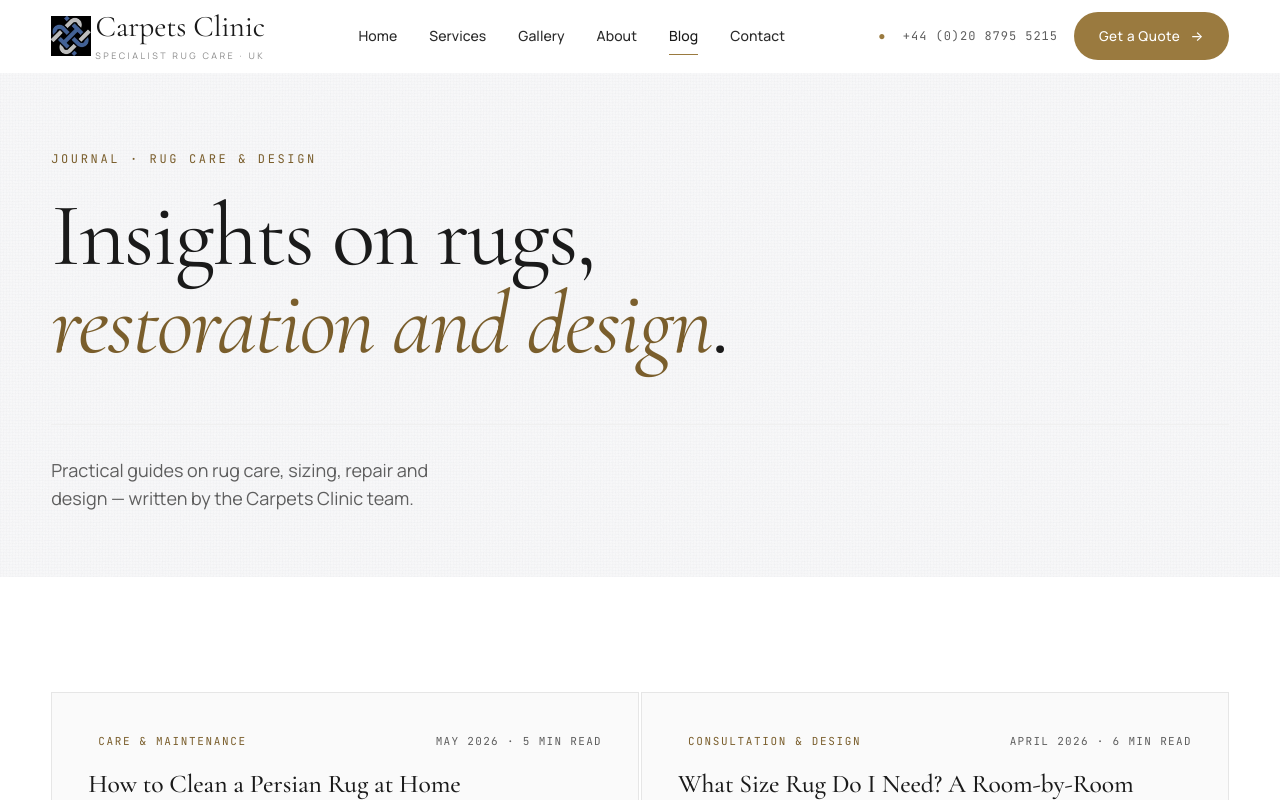
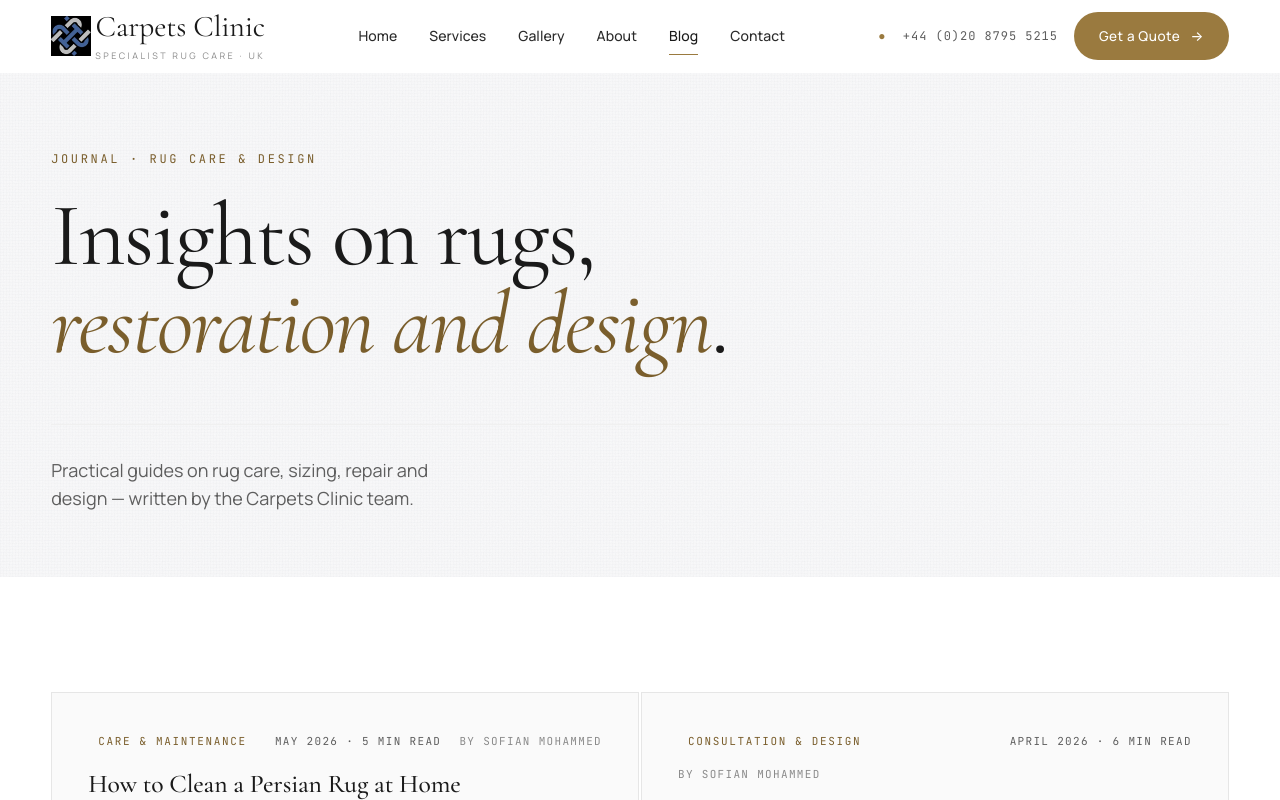
Before and after one commit to sofian-cc/carpets-clinic, a React (Vite) app: page / in a window 1280 px wide. Both pictures are taken after a click on the button "Journal". Shown: the top 800 px of the page. Built offline with nearby package versions, Linux system fonts and the light colour scheme.

Commit message:
Add Sofian Mohammed as author on all blog posts

```diff
--- a/src/pages/Blog.jsx
+++ b/src/pages/Blog.jsx
@@ -108,6 +108,7 @@ function BlogPost({ post, onBack, goService }) {
           <div className="post-meta-top">
             <span className="post-cat">{post.category}</span>
             <span className="post-date">{post.date} · {post.read}</span>
+            <span className="post-author">By Sofian Mohammed</span>
           </div>
           <h1 className="post-title">{post.title}</h1>
           <p className="post-excerpt">{post.excerpt}</p>
@@ -157,7 +158,7 @@ export default function Blog({ setRoute }) {
         headline: openPost.title,
         description: openPost.excerpt,
         datePublished: openPost.isoDate,
-        author: { '@type': 'Organization', name: 'Carpets Clinic', url: 'https://carpetsclinic.co.uk' },
+        author: { '@type': 'Person', name: 'Sofian Mohammed', url: 'https://carpetsclinic.co.uk' },
         publisher: {
           '@type': 'Organization',
           name: 'Carpets Clinic',
@@ -214,6 +215,7 @@ export default function Blog({ setRoute }) {
                 <div className="blog-card-meta">
                   <span className="post-cat">{post.category}</span>
                   <span className="post-date">{post.date} · {post.read}</span>
+                  <span className="post-author">By Sofian Mohammed</span>
                 </div>
                 <h2 className="blog-card-title">{post.title}</h2>
                 <p className="blog-card-excerpt">{post.excerpt}</p>
--- a/src/styles.css
+++ b/src/styles.css
@@ -521,6 +521,7 @@ a { color: inherit; text-decoration: none; }
 .blog-card-cta { font-family: var(--mono); font-size: 12px; letter-spacing: 0.12em; text-transform: uppercase; color: var(--bronze-deep); margin-top: auto; }
 .post-cat { font-family: var(--mono); font-size: 11px; letter-spacing: 0.15em; text-transform: uppercase; color: var(--bronze-deep); background: var(--linen); padding: 4px 10px; }
 .post-date { font-family: var(--mono); font-size: 11px; letter-spacing: 0.12em; text-transform: uppercase; color: var(--ink-60); }
+.post-author { font-family: var(--mono); font-size: 11px; letter-spacing: 0.12em; text-transform: uppercase; color: var(--ink-40); }
 
 /* ---------- Blog Post ---------- */
 .blog-post { padding: clamp(40px, 6vw, 96px) 0; }
```
